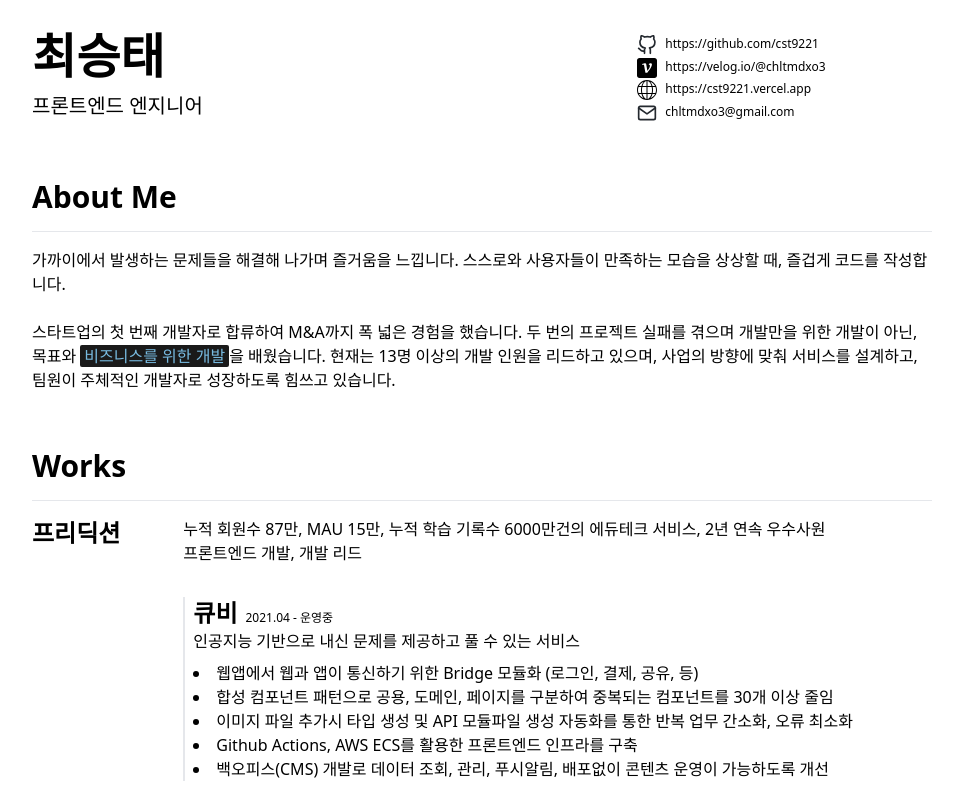
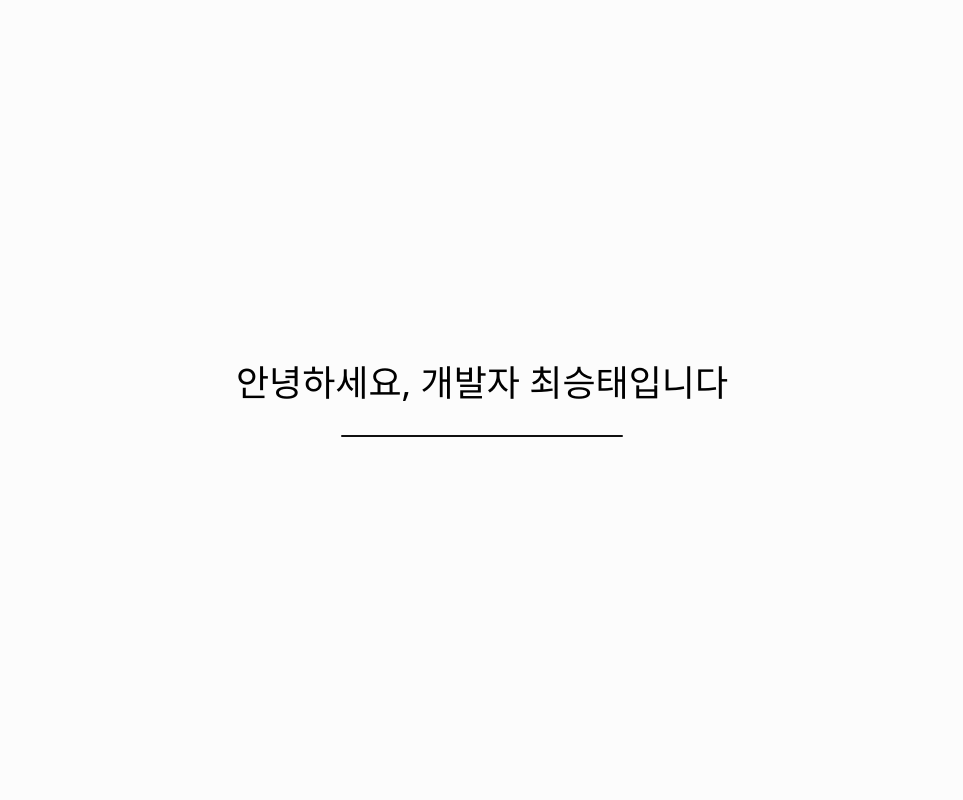
Before and after one commit to cst9221/blog, a Next.js app: page /resume in a window 1280 px wide. Shown: the whole page, without its empty margins (158-1121 px from the left). Built offline with nearby package versions, Linux system fonts and the light colour scheme; no server answers.

Commit message:
ADD Init Progess

```diff
--- a/app/(default)/layout.tsx
+++ b/app/(default)/layout.tsx
@@ -3,7 +3,7 @@ import Link from "next/link"
 export default function DefaultLayout({children}: {children: React.ReactNode}) {
   return (
     <>
-      {/* <header className="fixed top-0 left-0 w-full">
+      <header className="fixed top-0 left-0 w-full">
         <nav className="py-2 mx-4">
           <ol className="flex justify-center gap-2">
             <li className="inline-block">
@@ -23,9 +23,9 @@ export default function DefaultLayout({children}: {children: React.ReactNode}) {
             </li>
           </ol>
         </nav>
-      </header> */}
+      </header>
 
-      <main className="">{children}</main>
+      <main className="min-w-[672px] w-1/2 max-w-[1024px] bg-gray-400 m-auto">{children}</main>
     </>
   )
 }
--- a/app/(default)/page.tsx
+++ b/app/(default)/page.tsx
@@ -1,54 +1,3 @@
-import Image from "next/image"
-
 export default function HomePage() {
-  return (
-    <div className="relative">
-      <div className="m-0">
-        <section className="relative h-[100vh] bg-white contain-paint">
-          <div className="absolute top-0 w-full h-[200vh] z-[2]">
-            <div className="sticky top-0 flex items-center h-[100vh]">
-              <div className="absolute left-[8vw] w-[41vw]">section1</div>
-              <div className="absolute left-[55vw] h-[30vw] w-[30vw]">
-                <Image
-                  src="https://studiod.nu/_vercel/image?url=https://wp.studiod.nu/wp-content/uploads/2023/05/project-nyma-site-hero.jpg&w=1920&q=80"
-                  layout="fill"
-                  alt=""
-                />
-              </div>
-            </div>
-          </div>
-        </section>
-
-        <section className="relative h-[100vh] bg-white contain-paint">
-          <div className="absolute -top-[100vh] w-full h-[300vh] z-[2]">
-            <div className="sticky top-0 flex items-center h-[100vh]">
-              <div className="absolute left-[8vw] w-[41vw]">section2</div>
-              <div className="absolute left-[55vw] h-[30vw] w-[30vw]">
-                <Image
-                  src="https://studiod.nu/_vercel/image?url=https://wp.studiod.nu/wp-content/uploads/2023/05/project-cobercokwartier-hero.jpg&w=1920&q=80"
-                  layout="fill"
-                  alt=""
-                />
-              </div>
-            </div>
-          </div>
-        </section>
-
-        <section className="relative h-[100vh] bg-white contain-paint">
-          <div className="absolute -top-[100vh] w-full h-[200vh] z-[2]">
-            <div className="sticky top-0 flex items-center h-[100vh]">
-              <div className="absolute left-[8vw] w-[41vw]">section3</div>
-              <div className="absolute left-[55vw] h-[30vw] w-[30vw]">
-                <Image
-                  src="https://studiod.nu/_vercel/image?url=https://wp.studiod.nu/wp-content/uploads/2023/09/project-wolgadreef-utrecht-cover-01.jpg&w=1920&q=80"
-                  layout="fill"
-                  alt=""
-                />
-              </div>
-            </div>
-          </div>
-        </section>
-      </div>
-    </div>
-  )
+  return <div className="w-full h-screen"></div>
 }
--- /dev/null
+++ b/app/(default)/posts/page.tsx
@@ -0,0 +1,3 @@
+export default function PostsPage() {
+  return <div>posts</div>
+}
--- a/app/globals.css
+++ b/app/globals.css
@@ -14,55 +14,22 @@
   --font-mono: ui-monospace, Menlo, Monaco, "Cascadia Mono", "Segoe UI Mono", "Roboto Mono", "Oxygen Mono", "Ubuntu Monospace", "Source Code Pro",
     "Fira Mono", "Droid Sans Mono", "Courier New", monospace;
 
-  --foreground-rgb: 0, 0, 0;
-  --background-start-rgb: 214, 219, 220;
-  --background-end-rgb: 255, 255, 255;
-
-  --primary-glow: conic-gradient(from 180deg at 50% 50%, #16abff33 0deg, #0885ff33 55deg, #54d6ff33 120deg, #0071ff33 160deg, transparent 360deg);
-  --secondary-glow: radial-gradient(rgba(255, 255, 255, 1), rgba(255, 255, 255, 0));
-
-  --tile-start-rgb: 239, 245, 249;
-  --tile-end-rgb: 228, 232, 233;
-  --tile-border: conic-gradient(#00000080, #00000040, #00000030, #00000020, #00000010, #00000010, #00000080);
-
-  --callout-rgb: 238, 240, 241;
-  --callout-border-rgb: 172, 175, 176;
-  --card-rgb: 180, 185, 188;
-  --card-border-rgb: 131, 134, 135;
+  --color-bg-primary: #fcfcfc;
+  --color-bg-secondary: #dddddd;
+  --color-text-primary: #101010;
+  --color-text-secondary: #2d3748;
+  --color-text-accent: #2b6cb0;
 }
 
-/* @media (prefers-color-scheme: dark) {
+@media (prefers-color-scheme: dark) {
   :root {
-    --foreground-rgb: 255, 255, 255;
-    --background-start-rgb: 0, 0, 0;
-    --background-end-rgb: 0, 0, 0;
-
-    --primary-glow: radial-gradient(rgba(1, 65, 255, 0.4), rgba(1, 65, 255, 0));
-    --secondary-glow: linear-gradient(
-      to bottom right,
-      rgba(1, 65, 255, 0),
-      rgba(1, 65, 255, 0),
-      rgba(1, 65, 255, 0.3)
-    );
-
-    --tile-start-rgb: 2, 13, 46;
-    --tile-end-rgb: 2, 5, 19;
-    --tile-border: conic-gradient(
-      #ffffff80,
-      #ffffff40,
-      #ffffff30,
-      #ffffff20,
-      #ffffff10,
-      #ffffff10,
-      #ffffff80
-    );
-
-    --callout-rgb: 20, 20, 20;
-    --callout-border-rgb: 108, 108, 108;
-    --card-rgb: 100, 100, 100;
-    --card-border-rgb: 200, 200, 200;
+    --color-bg-primary: #101010;
+    --color-bg-secondary: #2d3748;
+    --color-text-primary: #fcfcfc;
+    --color-text-secondary: #dddddd;
+    --color-text-accent: #81e6d9;
   }
-} */
+}
 
 * {
   box-sizing: border-box;
@@ -79,7 +46,7 @@ body {
 }
 
 body {
-  color: rgb(var(--foreground-rgb));
+  color: rgb(var(--color-bg-primary));
   /* background: linear-gradient(to bottom, transparent, rgb(var(--background-end-rgb))) rgb(var(--background-start-rgb)); */
 }
 
--- a/app/layout.tsx
+++ b/app/layout.tsx
@@ -2,6 +2,7 @@ import type {Metadata} from "next"
 
 import {Inter} from "next/font/google"
 import "./globals.css"
+import SplashScreen from "@/src/components/Splash"
 
 const inter = Inter({subsets: ["latin"]})
 
@@ -20,7 +21,11 @@ export default function RootLayout({children}: {children: React.ReactNode}) {
   return (
     <html lang="ko">
       <head></head>
-      <body>{children}</body>
+      <body>
+        <SplashScreen />
+
+        {children}
+      </body>
     </html>
   )
 }
--- /dev/null
+++ b/src/components/ContainPaint.tsx
@@ -0,0 +1,54 @@
+import Image from "next/image"
+
+export const ContainPaintComponent = () => {
+  return (
+    <div className="relative">
+      <div className="m-0">
+        <section className="relative h-[100vh] bg-white contain-paint">
+          <div className="absolute top-0 w-full h-[200vh] z-[2]">
+            <div className="sticky top-0 flex items-center h-[100vh]">
+              <div className="absolute left-[8vw] w-[41vw]">section1</div>
+              <div className="absolute left-[55vw] h-[30vw] w-[30vw]">
+                <Image
+                  src="https://studiod.nu/_vercel/image?url=https://wp.studiod.nu/wp-content/uploads/2023/05/project-nyma-site-hero.jpg&w=1920&q=80"
+                  layout="fill"
+                  alt=""
+                />
+              </div>
+            </div>
+          </div>
+        </section>
+
+        <section className="relative h-[100vh] bg-white contain-paint">
+          <div className="absolute -top-[100vh] w-full h-[300vh] z-[2]">
+            <div className="sticky top-0 flex items-center h-[100vh]">
+              <div className="absolute left-[8vw] w-[41vw]">section2</div>
+              <div className="absolute left-[55vw] h-[30vw] w-[30vw]">
+                <Image
+                  src="https://studiod.nu/_vercel/image?url=https://wp.studiod.nu/wp-content/uploads/2023/05/project-cobercokwartier-hero.jpg&w=1920&q=80"
+                  layout="fill"
+                  alt=""
+                />
+              </div>
+            </div>
+          </div>
+        </section>
+
+        <section className="relative h-[100vh] bg-white contain-paint">
+          <div className="absolute -top-[100vh] w-full h-[200vh] z-[2]">
+            <div className="sticky top-0 flex items-center h-[100vh]">
+              <div className="absolute left-[8vw] w-[41vw]">section3</div>
+              <div className="absolute left-[55vw] h-[30vw] w-[30vw]">
+                <Image
+                  src="https://studiod.nu/_vercel/image?url=https://wp.studiod.nu/wp-content/uploads/2023/09/project-wolgadreef-utrecht-cover-01.jpg&w=1920&q=80"
+                  layout="fill"
+                  alt=""
+                />
+              </div>
+            </div>
+          </div>
+        </section>
+      </div>
+    </div>
+  )
+}
--- /dev/null
+++ b/src/components/Splash.tsx
@@ -0,0 +1,33 @@
+"use client"
+
+import {useEffect, useRef} from "react"
+
+const SplashScreen = () => {
+  const wrapperRef = useRef<HTMLDivElement>()
+  const progressRef = useRef<HTMLDivElement>()
+
+  const handleProgressEnd = () => {
+    setTimeout(() => {
+      wrapperRef.current.remove()
+    }, 1500)
+  }
+
+  useEffect(() => {
+    progressRef.current.style.width = "100%"
+  }, [])
+
+  return (
+    <div ref={wrapperRef} className="fixed top-0 left-0 flex flex-col justify-center items-center w-screen h-screen bg-primary z-[100]">
+      <h1 className="text-4xl">안녕하세요, 개발자 최승태입니다</h1>
+      <div className="w-[22%] h-[2px] mt-8 rounded-sm overflow-hidden">
+        <div
+          ref={progressRef}
+          onTransitionEnd={handleProgressEnd}
+          className="w-0 h-full bg-[#101010] transition-[width] duration-[5000ms] ease-out"
+        />
+      </div>
+    </div>
+  )
+}
+
+export default SplashScreen
--- a/tailwind.config.js
+++ b/tailwind.config.js
@@ -11,13 +11,33 @@ module.exports = {
       sm: "576px"
       // 576px 보다 작음
     },
+    colors: {
+      transparent: "transparent",
+      current: "currentColor",
+      white: "#ffffff",
+      black: "#101010"
+    },
     extend: {
+      backgroundColor: {
+        primary: "var(--color-bg-primary)",
+        secondary: "var(--color-bg-secondary)"
+      },
+      colors: {
+        primary: "var(--color-bg-primary)",
+        secondary: "var(--color-bg-secondary)"
+      },
       fontSize: {
         "3xs": "0.5rem",
         "2xs": "0.625rem"
       },
       height: {
         screen: "100vh"
+      },
+      transitionDuration: {
+        2000: "2000ms",
+        3000: "3000ms",
+        4000: "4000ms",
+        5000: "5000ms"
       }
     }
   },
```
